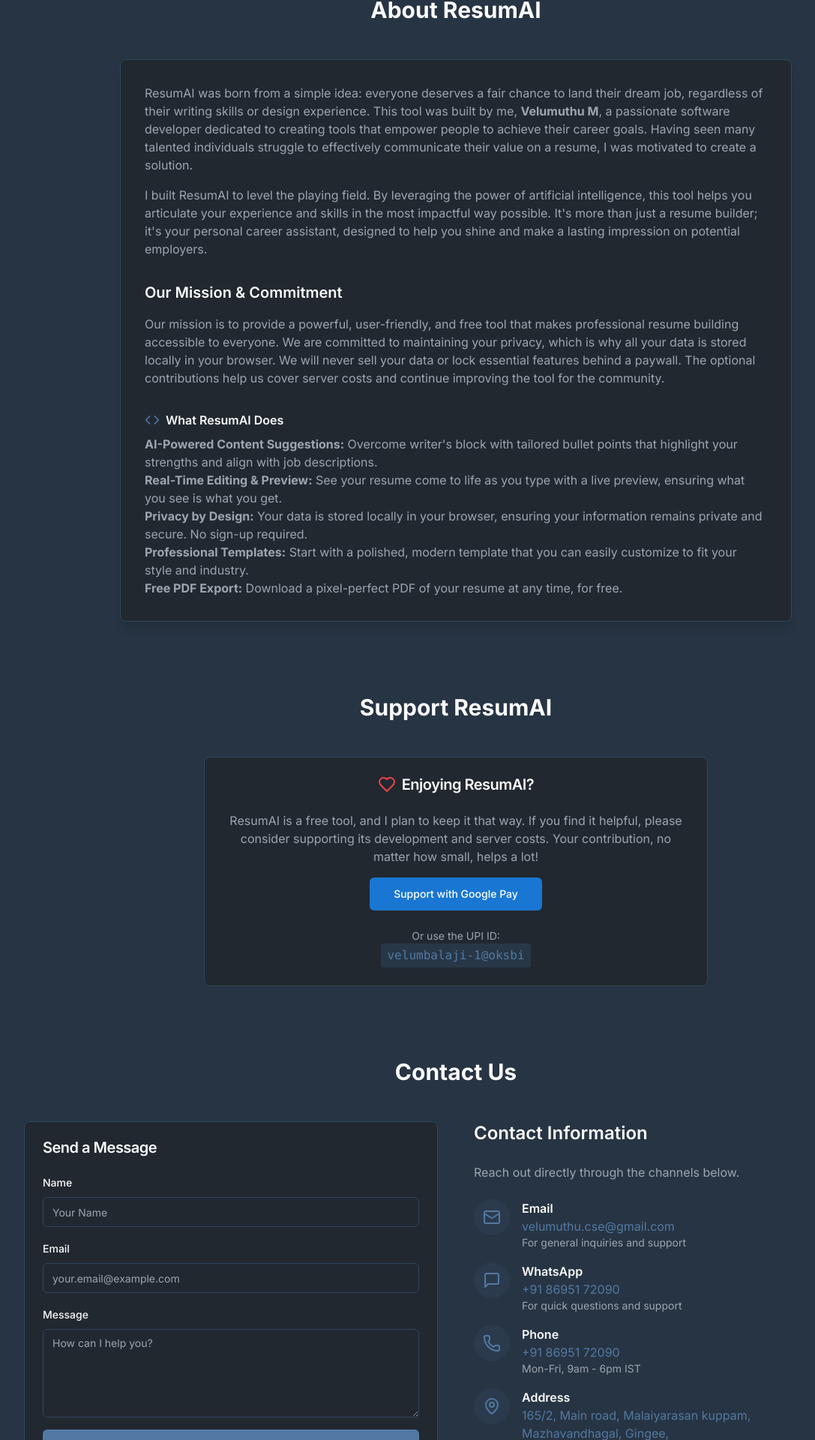
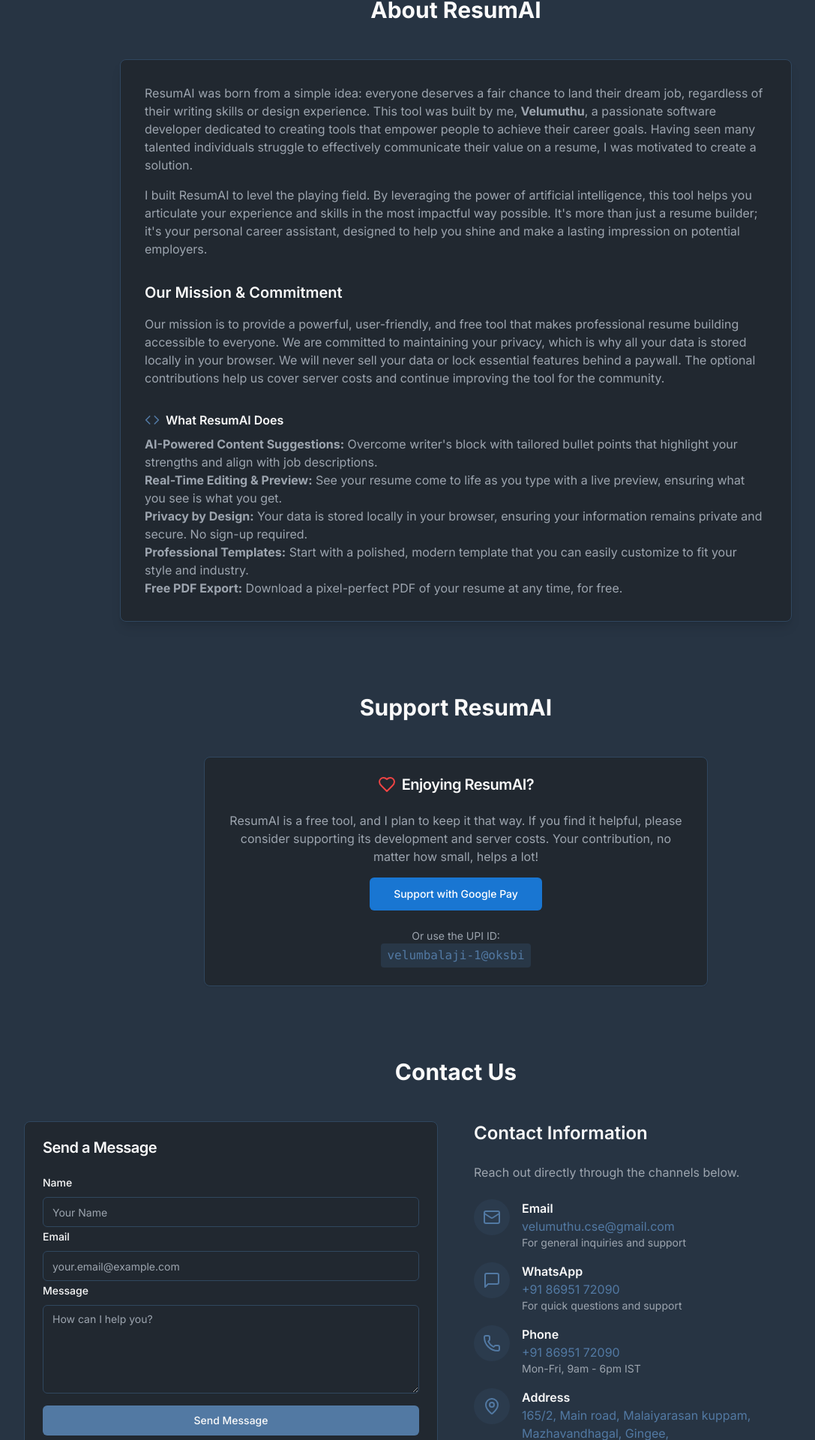
Before and after one commit to velumuthu/resumebuilder, a Next.js app: page / in a window 1280 px wide. Shown: the part 2076-3996 px from the top of the page at 75% size, without its empty margins (32-1119 px from the left). Built offline with nearby package versions, Linux system fonts and the light colour scheme.

Commit message:
Update Next.js config and main page layout

```diff
--- a/next.config.mjs
+++ b/next.config.mjs
@@ -4,6 +4,7 @@
         remotePatterns: [
             { protocol: 'https', hostname: 'cdn.builder.io' },
             { protocol: 'https', hostname: 'i.imghippo.com' },
+            { protocol: 'https', hostname: 'i.ytimg.com' },
         ],
     },
 };
--- a/src/app/page.tsx
+++ b/src/app/page.tsx
@@ -13,6 +13,9 @@
 
 export default function HomePage() {
   const [year, setYear] = useState<number | null>(null);
+  const [contactName, setContactName] = useState('');
+  const [contactEmail, setContactEmail] = useState('');
+  const [contactMessage, setContactMessage] = useState('');
 
   useEffect(() => {
     setYear(new Date().getFullYear());
@@ -25,6 +28,12 @@
     'Download your resume as a pixel-perfect PDF',
     'Your data is saved securely in your browser',
   ];
+
+  const handleContactSubmit = (e: React.FormEvent) => {
+    e.preventDefault();
+    const mailtoLink = `mailto:velumuthu.cse@gmail.com?subject=Contact%20Form%20Submission&body=Name:%20${encodeURIComponent(contactName)}%0AEmail:%20${encodeURIComponent(contactEmail)}%0AMessage:%20${encodeURIComponent(contactMessage)}`;
+    window.location.href = mailtoLink;
+  };
 
   return (
     <div className="min-h-screen bg-secondary/40 text-foreground">
@@ -117,7 +126,7 @@
            <Card className="bg-background shadow-lg max-w-4xl mx-auto">
               <CardContent className="p-8">
                   <div className="prose prose-invert max-w-none text-muted-foreground space-y-4">
-                      <p>ResumAI was born from a simple idea: everyone deserves a fair chance to land their dream job, regardless of their writing skills or design experience. This tool was built by me, <strong>Velumuthu M</strong>, a passionate software developer dedicated to creating tools that empower people to achieve their career goals. Having seen many talented individuals struggle to effectively communicate their value on a resume, I was motivated to create a solution.</p>
+                      <p>ResumAI was born from a simple idea: everyone deserves a fair chance to land their dream job, regardless of their writing skills or design experience. This tool was built by me, <strong>Velumuthu</strong>, a passionate software developer dedicated to creating tools that empower people to achieve their career goals. Having seen many talented individuals struggle to effectively communicate their value on a resume, I was motivated to create a solution.</p>
                       <p>I built ResumAI to level the playing field. By leveraging the power of artificial intelligence, this tool helps you articulate your experience and skills in the most impactful way possible. It's more than just a resume builder; it's your personal career assistant, designed to help you shine and make a lasting impression on potential employers.</p>
 
                       <h3 className="text-xl font-semibold text-foreground !mt-8">Our Mission & Commitment</h3>
@@ -171,19 +180,21 @@
                   <CardTitle>Send a Message</CardTitle>
                   </CardHeader>
                   <CardContent className="space-y-4">
+                    <form onSubmit={handleContactSubmit}>
                       <div className="space-y-2">
                           <Label htmlFor="name">Name</Label>
-                      <Input id="name" placeholder="Your Name" />
+                          <Input id="name" placeholder="Your Name" value={contactName} onChange={(e) => setContactName(e.target.value)} />
                       </div>
                       <div className="space-y-2">
                           <Label htmlFor="email">Email</Label>
-                      <Input id="email" type="email" placeholder="your.email@example.com" />
+                          <Input id="email" type="email" placeholder="your.email@example.com" value={contactEmail} onChange={(e) => setContactEmail(e.target.value)} />
                       </div>
                       <div className="space-y-2">
                           <Label htmlFor="message">Message</Label>
-                      <Textarea id="message" placeholder="How can I help you?" rows={5} />
+                          <Textarea id="message" placeholder="How can I help you?" rows={5} value={contactMessage} onChange={(e) => setContactMessage(e.target.value)} />
                       </div>
-                  <Button className="w-full">Send Message</Button>
+                      <Button type="submit" className="w-full mt-4">Send Message</Button>
+                    </form>
                   </CardContent>
               </Card>
               </div>
```
Lines whose indentation alone changed are shown as unchanged.
